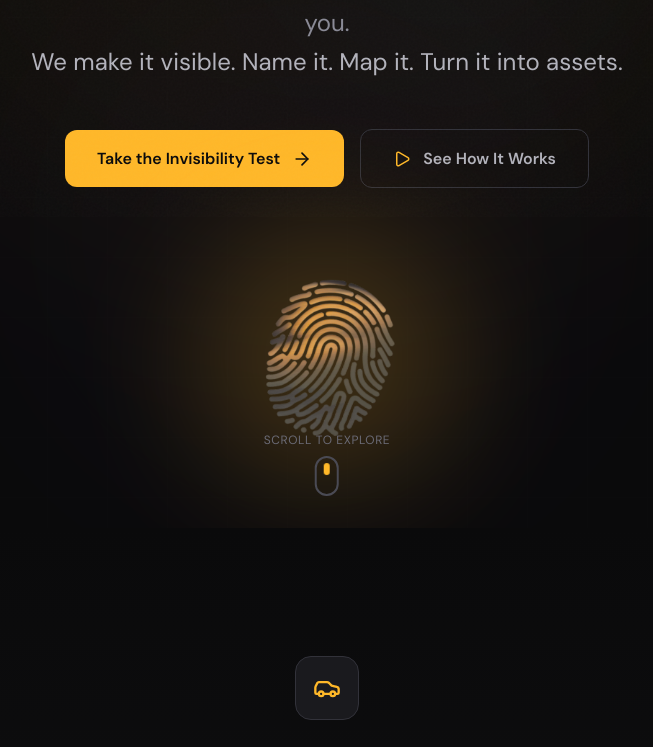
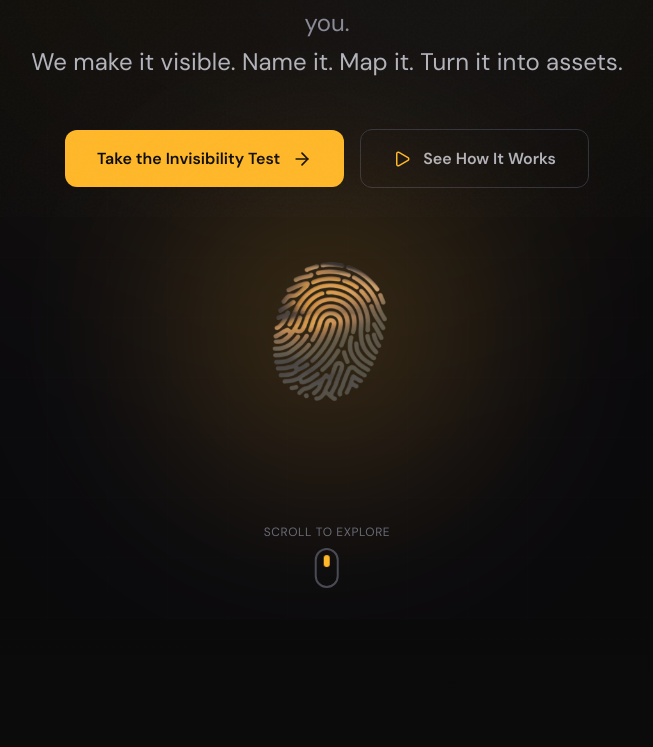
Before and after one commit to bernsmp/cf-landing-page, a Next.js app: page / in a window 1280 px wide. Shown: the part 583-1330 px from the top of the page, without its empty margins (313-966 px from the left). Built offline with nearby package versions, Linux system fonts and the light colour scheme.

Commit message:
Fix hero section: separate scroll indicator from fingerprint, improve glow

```diff
--- a/components/home/HeroSection.tsx
+++ b/components/home/HeroSection.tsx
@@ -95,34 +95,34 @@ export const HeroSection = () => {
           initial={{ opacity: 0, scale: 0.8 }}
           animate={{ opacity: 1, scale: 1 }}
           transition={{ duration: 1, delay: 0.5 }}
-          className="mt-20 relative"
+          className="mt-16 mb-32 relative"
         >
           <div className="absolute inset-0 flex items-center justify-center">
-            <div className="w-64 h-64 rounded-full bg-[var(--brand-gold)] opacity-20 blur-3xl animate-pulse-glow" />
+            <div className="w-80 h-80 rounded-full bg-[var(--brand-gold)] opacity-15 blur-[80px] animate-pulse-glow" />
           </div>
           <Image
             src="/logo/cf logo.png"
             alt="Cognitive Fingerprint"
-            width={180}
-            height={180}
+            width={160}
+            height={160}
             className="relative z-10 mx-auto animate-float"
             priority
           />
         </motion.div>
+      </div>
 
-        {/* Scroll indicator */}
+      {/* Scroll indicator - positioned at bottom of section */}
       <motion.div
         initial={{ opacity: 0 }}
         animate={{ opacity: 1 }}
         transition={{ duration: 1, delay: 1 }}
-          className="absolute bottom-8 left-1/2 -translate-x-1/2 flex flex-col items-center gap-2 text-[var(--grey-500)]"
+        className="absolute bottom-8 left-1/2 -translate-x-1/2 flex flex-col items-center gap-2 text-[var(--grey-500)] z-20"
       >
         <span className="text-xs uppercase tracking-wider">Scroll to explore</span>
         <div className="w-6 h-10 rounded-full border-2 border-[var(--grey-600)] flex justify-center pt-2">
           <div className="w-1.5 h-3 bg-[var(--brand-gold)] rounded-full animate-bounce" />
         </div>
       </motion.div>
-      </div>
     </section>
   );
 };
```
Lines whose indentation alone changed are shown as unchanged.
